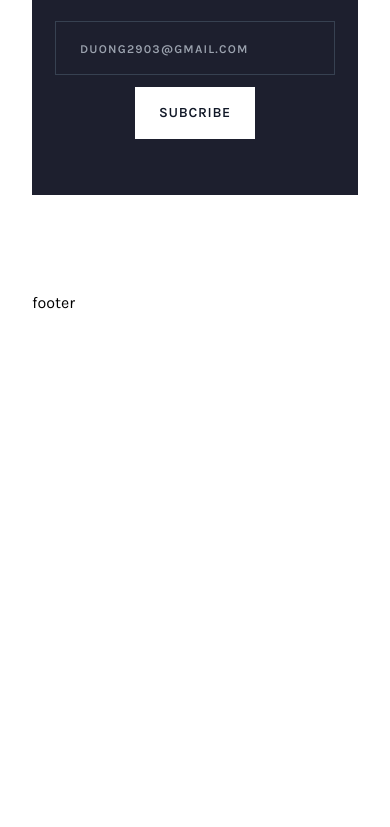
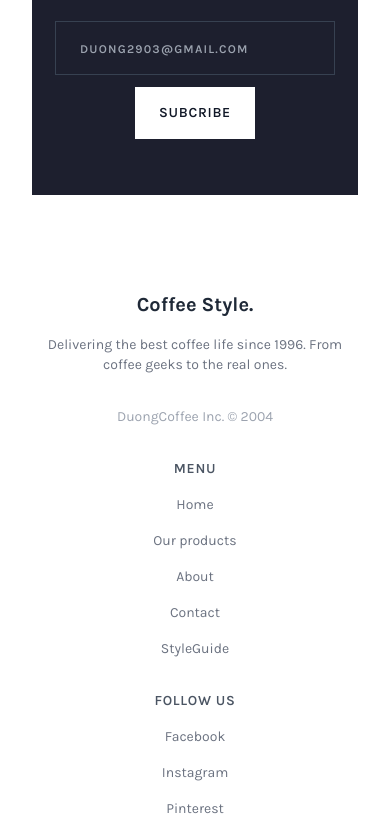
Before and after one commit to DHDuong2903/Tailwind-Coffee, a website: page public/index.html in a window 390 px wide. Shown: the part 11173-12000 px from the top of the page. Before the commit the page ends 11488 px from the top, so only its background shows below. Drawn offline with Linux system fonts and the light colour scheme.

Commit message:
add footer and responsive

```diff
--- a/public/index.html
+++ b/public/index.html
@@ -684,7 +684,74 @@
             </div>
           </div>
         </main>
-        <footer>footer</footer>
+        <footer class="w-[95%] xl:w-[65%] mx-auto pb-24 text-gray-500 text-sm">
+          <div class="flex gap-8 flex-col md:flex-row text-center md:text-left">
+            <div class="basis-2/6">
+              <div class="font-bold text-xl mb-4 text-gray-800">
+                Coffee Style.
+              </div>
+              <div class="mb-8 md:mb-20">
+                Delivering the best coffee life since 1996. From coffee geeks to
+                the real ones.
+              </div>
+              <div class="text-gray-400 hover:text-coffee-400">
+                DuongCoffee Inc. © 2004
+              </div>
+            </div>
+            <div class="basis-1/6">
+              <div
+                class="uppercase font-semibold tracking-wider text-gray-600 mb-4"
+              >
+                Menu
+              </div>
+              <div class="flex flex-col gap-4">
+                <div><a href="#" class="hover:text-coffee-400">Home</a></div>
+                <div>
+                  <a href="#" class="hover:text-coffee-400">Our products</a>
+                </div>
+                <div><a href="#" class="hover:text-coffee-400">About</a></div>
+                <div><a href="#" class="hover:text-coffee-400">Contact</a></div>
+                <div>
+                  <a href="#" class="hover:text-coffee-400">StyleGuide</a>
+                </div>
+              </div>
+            </div>
+            <div class="basis-1/6">
+              <div
+                class="uppercase font-semibold tracking-wider text-gray-600 mb-4"
+              >
+                Follow us
+              </div>
+              <div class="flex flex-col gap-4">
+                <div>
+                  <a href="#" class="hover:text-coffee-400">Facebook</a>
+                </div>
+                <div>
+                  <a href="#" class="hover:text-coffee-400">Instagram</a>
+                </div>
+                <div>
+                  <a href="#" class="hover:text-coffee-400">Pinterest</a>
+                </div>
+                <div><a href="#" class="hover:text-coffee-400">Twitter</a></div>
+              </div>
+            </div>
+            <div class="basis-2/6">
+              <div
+                class="uppercase font-semibold tracking-wider text-gray-600 mb-4"
+              >
+                Contact us
+              </div>
+              <div class="mb-20">We 're Always Happy to Hepl</div>
+              <div>
+                <a
+                  href="#"
+                  class="hover:text-coffee-400 text-gray-800 font-medium text-xl tracking-wider"
+                  >DuongCoffee.com</a
+                >
+              </div>
+            </div>
+          </div>
+        </footer>
       </div>
       <!--End content wrapper-->
     </div>
```
Also changed, not shown: public/output.css.
